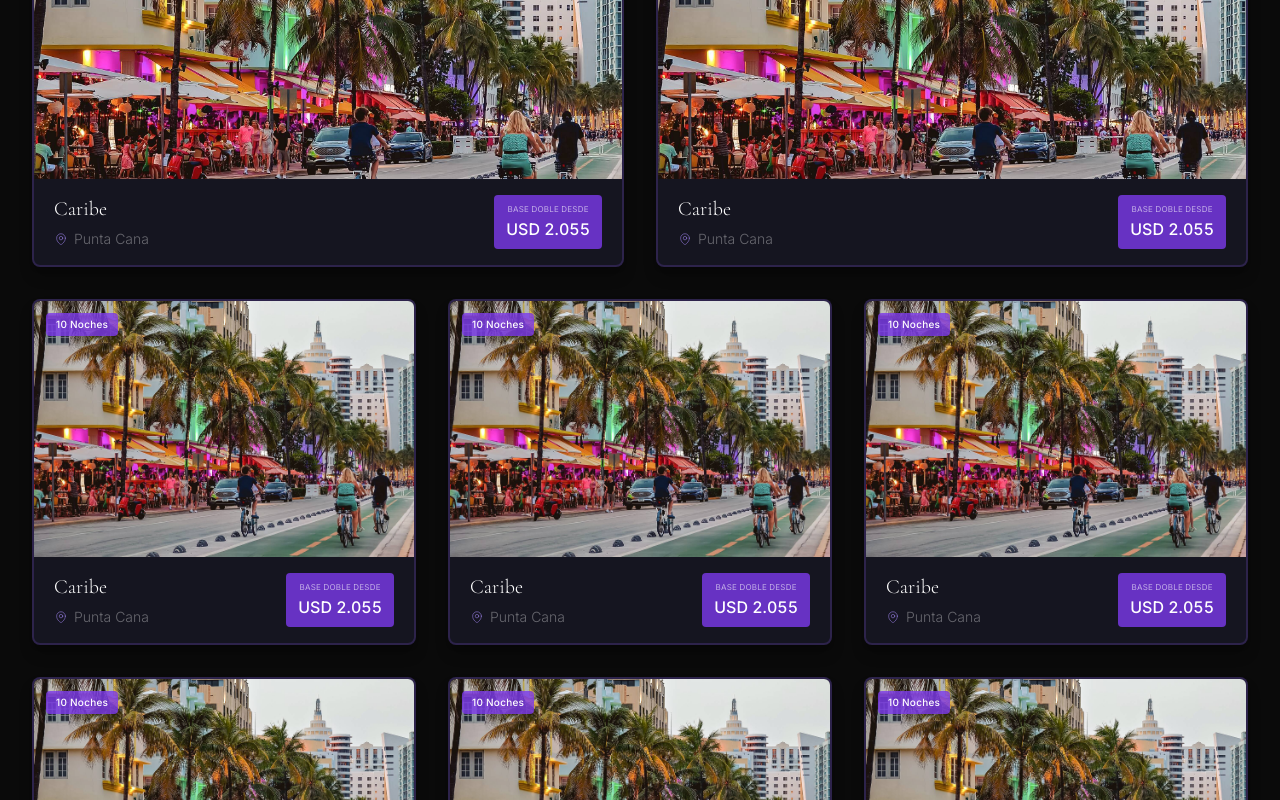
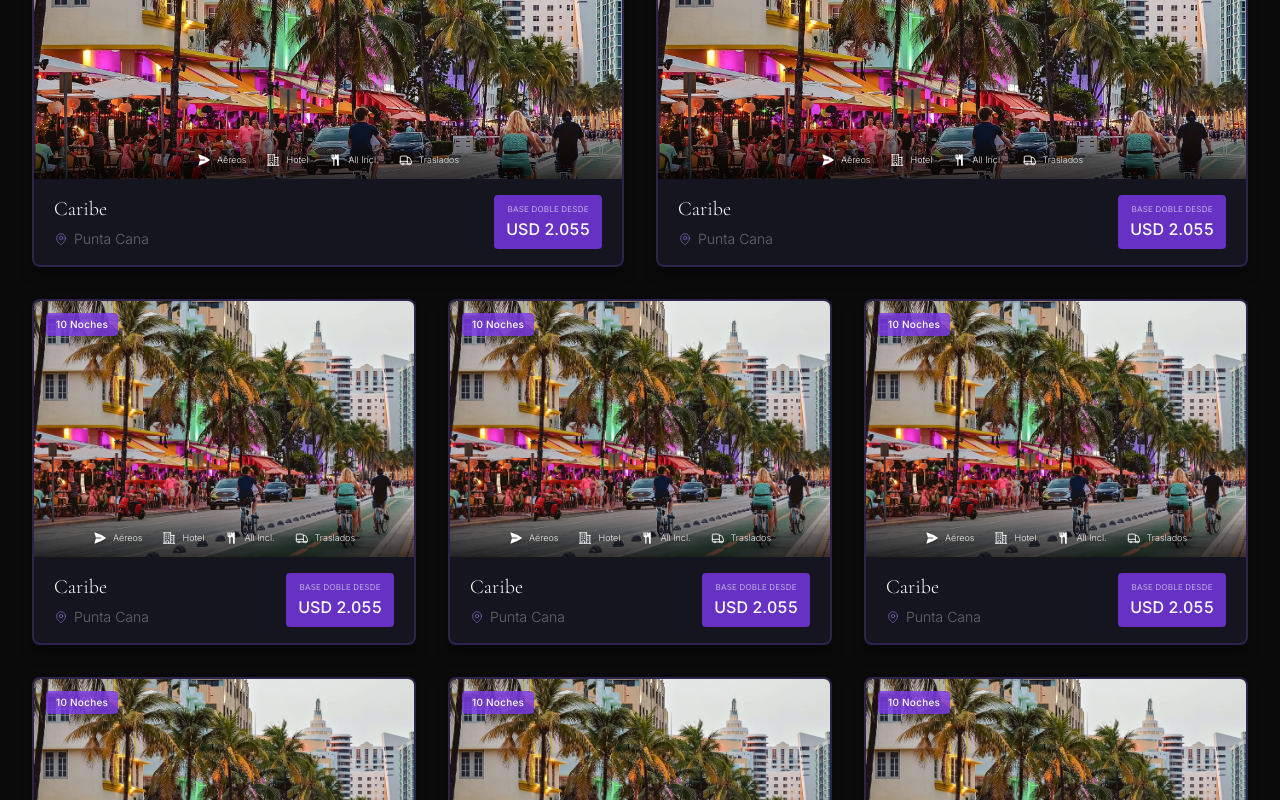
Before and after one commit to armansolutionsio/arman-travel-web, a Next.js app: page /destinos in a window 1280 px wide. Shown: the part 1160-1960 px from the top of the page. Built offline with nearby package versions, Linux system fonts and the light colour scheme; no server answers.

Commit message:
queda todo funcional

```diff
--- a/src/app/globals.css
+++ b/src/app/globals.css
@@ -102,13 +102,6 @@ body {
 :is([data-theme="light"]) .prose-editorial p { color: rgba(30,25,20,0.5) !important; }
 :is([data-theme="light"]) .prose-editorial strong { color: rgba(30,25,20,0.7) !important; }
 
-/* Promo badges: siempre iguales en ambos modos */
-[data-theme="light"] .promo-badge,
-[data-theme="light"] .promo-badge * {
-  color: white !important;
-  background-color: inherit;
-}
-
 /* Offer cards en light mode: fondo crema fuerte + letras oscuras */
 [data-theme="light"] .offer-card {
   background-color: #e2dbd2 !important;
@@ -119,6 +112,20 @@ body {
 }
 [data-theme="light"] .offer-card p {
   color: rgba(30, 25, 20, 0.5) !important;
+}
+
+/* Promo badges: NUNCA CAMBIAR - misma especificidad que las reglas de texto */
+:is([data-theme="light"]) main > section:not(#inicio):not(#editorial-hero):not(#destinos-hero):not(:has(.animate-scroll)) .promo-badge {
+  color: white !important;
+}
+:is([data-theme="light"]) main > section:not(#inicio):not(#editorial-hero):not(#destinos-hero):not(:has(.animate-scroll)) .promo-badge span {
+  color: white !important;
+}
+:is([data-theme="light"]) main > section:not(#inicio):not(#editorial-hero):not(#destinos-hero):not(:has(.animate-scroll)) .promo-badge p {
+  color: white !important;
+}
+:is([data-theme="light"]) main > section:not(#inicio):not(#editorial-hero):not(#destinos-hero):not(:has(.animate-scroll)) .promo-badge svg {
+  color: white !important;
 }
 
 /* Custom scrollbar */
--- a/src/components/DiscoverDestination.tsx
+++ b/src/components/DiscoverDestination.tsx
@@ -31,7 +31,7 @@ export default function DiscoverDestination() {
             </p>
 
             <motion.a
-              href="#contacto"
+              href="/destinos"
               initial={{ opacity: 0, y: 15 }}
               whileInView={{ opacity: 1, y: 0 }}
               viewport={{ once: true }}
--- a/src/components/Hero.tsx
+++ b/src/components/Hero.tsx
@@ -59,7 +59,7 @@ export default function Hero() {
 
         {/* CTA Button */}
         <motion.a
-          href="#destinos"
+          href="/destinos"
           initial={{ opacity: 0, y: 20 }}
           animate={{ opacity: 1, y: 0 }}
           transition={{ duration: 1, delay: 1.1, ease: 'easeOut' }}
--- a/src/components/Navbar.tsx
+++ b/src/components/Navbar.tsx
@@ -74,7 +74,9 @@ export default function Navbar() {
         {/* CTA Desktop + Theme Toggle */}
         <div className="hidden lg:flex items-center gap-3">
           <a
-            href="/#footer"
+            href={process.env.NEXT_PUBLIC_URL_WHATSAPP || '#'}
+            target="_blank"
+            rel="noopener noreferrer"
             className="border border-purple-500/30 text-white text-[10px] tracking-[0.25em] uppercase px-6 py-2.5 hover:bg-purple-600 hover:border-purple-600 hover:text-white transition-all duration-500"
           >
             Reservar
@@ -135,7 +137,9 @@ export default function Navbar() {
                 </motion.a>
               ))}
               <motion.a
-                href="/#footer"
+                href={process.env.NEXT_PUBLIC_URL_WHATSAPP || '#'}
+                target="_blank"
+                rel="noopener noreferrer"
                 initial={{ opacity: 0, y: 25 }}
                 animate={{ opacity: 1, y: 0 }}
                 exit={{ opacity: 0, y: 10 }}
--- a/src/components/SpecialOffers.tsx
+++ b/src/components/SpecialOffers.tsx
@@ -158,6 +158,33 @@ function OfferCard({
         <span className="promo-badge absolute top-3 left-3 bg-purple-600/80 text-white text-[10px] font-medium px-2.5 py-1 rounded tracking-wide">
           {lowestNights}
         </span>
+        {/* Icons bar */}
+        <div className="promo-badge absolute bottom-0 left-0 right-0 bg-gradient-to-t from-black/70 to-transparent pt-8 pb-3 px-4 flex items-center justify-center gap-4 sm:gap-5">
+          <div className="flex items-center gap-1.5">
+            <svg className="w-3.5 h-3.5 white drop-shadow-md" fill="currentColor" viewBox="0 0 24 24">
+              <path d="M3.478 2.405a.75.75 0 00-.926.94l2.432 7.905H13.5a.75.75 0 010 1.5H4.984l-2.432 7.905a.75.75 0 00.926.94 60.519 60.519 0 0018.445-8.986.75.75 0 000-1.218A60.517 60.517 0 003.478 2.405z" />
+            </svg>
+            <span className="text-white/90 text-[9px] font-light drop-shadow-sm">Aéreos</span>
+          </div>
+          <div className="flex items-center gap-1.5">
+            <svg className="w-3.5 h-3.5 white drop-shadow-md" fill="none" stroke="currentColor" strokeWidth={1.5} viewBox="0 0 24 24">
+              <path strokeLinecap="round" strokeLinejoin="round" d="M2.25 21h19.5m-18-18v18m10.5-18v18m6-13.5V21M6.75 6.75h.75m-.75 3h.75m-.75 3h.75m3-6h.75m-.75 3h.75m-.75 3h.75M6.75 21v-3.375c0-.621.504-1.125 1.125-1.125h2.25c.621 0 1.125.504 1.125 1.125V21M3 3h12m-.75 4.5H21m-3.75 3.75h.008v.008h-.008v-.008zm0 3h.008v.008h-.008v-.008zm0 3h.008v.008h-.008v-.008z" />
+            </svg>
+            <span className="text-white/90 text-[9px] font-light drop-shadow-sm">Hotel</span>
+          </div>
+          <div className="flex items-center gap-1.5">
+            <svg className="w-3.5 h-3.5 white drop-shadow-md" fill="currentColor" viewBox="0 0 24 24">
+              <path d="M7 2c-.55 0-1 .45-1 1v5.59c0 .78.47 1.48 1.2 1.78L9 11.12V21c0 .55.45 1 1 1s1-.45 1-1v-9.88l1.8-.75c.73-.3 1.2-1 1.2-1.78V3c0-.55-.45-1-1-1s-1 .45-1 1v4.5h-1V3c0-.55-.45-1-1-1s-1 .45-1 1v4.5H8V3c0-.55-.45-1-1-1zm10 0c-1.68 0-3 1.57-3 3.5V11h1.5v10c0 .55.45 1 1 1h1c.55 0 1-.45 1-1V3c0-.55-.45-1-1-1z" />
+            </svg>
+            <span className="text-white/90 text-[9px] font-light drop-shadow-sm">All Incl.</span>
+          </div>
+          <div className="flex items-center gap-1.5">
+            <svg className="w-3.5 h-3.5 white drop-shadow-md" fill="none" stroke="currentColor" strokeWidth={1.5} viewBox="0 0 24 24">
+              <path strokeLinecap="round" strokeLinejoin="round" d="M8.25 18.75a1.5 1.5 0 01-3 0m3 0a1.5 1.5 0 00-3 0m3 0h6m-9 0H3.375a1.125 1.125 0 01-1.125-1.125V14.25m17.25 4.5a1.5 1.5 0 01-3 0m3 0a1.5 1.5 0 00-3 0m3 0h1.125c.621 0 1.129-.504 1.09-1.124a17.902 17.902 0 00-3.213-9.193 2.056 2.056 0 00-1.58-.86H14.25M16.5 18.75h-2.25m0-11.177v-.958c0-.568-.422-1.048-.987-1.106a48.554 48.554 0 00-10.026 0 1.106 1.106 0 00-.987 1.106v7.635m12-6.677v6.677m0 4.5v-4.5m0 0h-12" />
+            </svg>
+            <span className="text-white/90 text-[9px] font-light drop-shadow-sm">Traslados</span>
+          </div>
+        </div>
       </div>
 
       {/* Content */}
--- a/src/components/TravelStyle.tsx
+++ b/src/components/TravelStyle.tsx
@@ -56,7 +56,7 @@ export default function TravelStyle() {
 
             {/* CTA */}
             <motion.a
-              href="#contacto"
+              href="/#inspiracion"
               initial={{ opacity: 0, y: 15 }}
               whileInView={{ opacity: 1, y: 0 }}
               viewport={{ once: true }}
```
